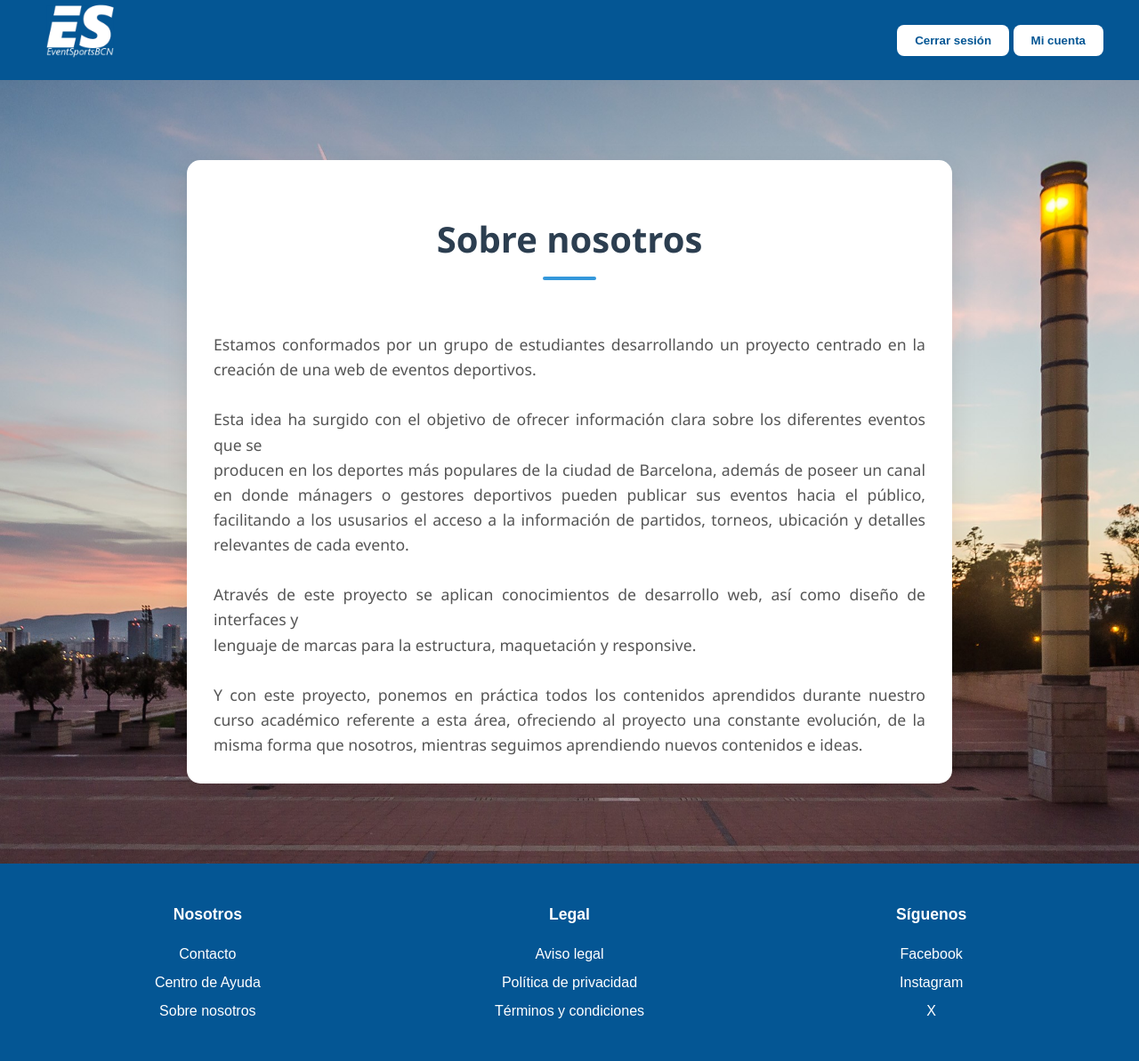
After one commit to alexBarrera457/ProjectEventSportsBCN, a PHP site: page /AboutUs.html in a window 1280 px wide. The commit adds this page. Shown: the whole page at 89% size. Run offline with PHP 8.4, Linux system fonts and the light colour scheme.

Commit message:
Cambios Finales

```diff
--- /dev/null
+++ b/AboutUs.css
@@ -0,0 +1,108 @@
+body, html {
+    margin: 0;
+    padding: 0;
+    height: 100%;
+    font-family: Arial, Helvetica, sans-serif;
+}
+
+.header_web {
+    display: flex;
+    justify-content: space-between;
+    align-items: center;
+    background-color: #045694;
+    padding: 10px 40px;
+    height: 70px;
+}
+
+.logo img {
+    height: 120px;
+}
+
+.but input[type="button"] {
+    background-color: white;
+    color: #045694;
+    border: none;
+    padding: 10px 20px;
+    border-radius: 8px;
+    cursor: pointer;
+    font-weight: bold;
+}
+
+.fondo {
+    background-image: url('Imagenes/Img_fondo_login_registro.jpg');
+    background-size: cover;
+    background-repeat: no-repeat;
+    background-position: center;
+    background-attachment: fixed;
+    min-height: 80vh;
+    display: flex;
+    justify-content: center;
+    align-items: center;
+    padding: 50px 20px;
+}
+
+
+.recuadro {
+    max-width: 800px;
+    margin: 40px auto;
+    padding: 30px;
+    background-color: #ffffff;
+    border-radius: 15px;
+    box-shadow: 0 10px 30px rgba(0, 0, 0, 0.1);
+    font-family: 'Segoe UI', Tahoma, Geneva, Verdana, sans-serif;
+    line-height: 1.6;
+    color: #333;
+}
+
+.title1 h1 {
+    font-size: 2.5rem;
+    color: #2c3e50;
+    text-align: center;
+    margin-bottom: 20px;
+    position: relative;
+    padding-bottom: 10px;
+}
+
+.title1 h1::after {
+    content: '';
+    display: block;
+    width: 60px;
+    height: 4px;
+    background-color: #3498db;
+    margin: 10px auto 0;
+    border-radius: 2px;
+}
+
+.text {
+    font-size: 1.1rem;
+    text-align: justify;
+    color: #555;
+    white-space: pre-line;
+}
+
+.foot {
+    background-color: #045694;
+    padding: 40px;
+    display: grid;
+    grid-template-columns: repeat(3, 1fr);
+    gap: 20px;
+    color: white;
+    justify-items: center;
+    align-items: start;
+    text-align: center;
+}
+
+.foot a {
+    color: white;
+    text-decoration: none;
+}
+
+.foot div {
+    line-height: 2.0;
+}
+
+.foot strong {
+    display: inline-block;
+    margin-bottom: 10px;
+    font-size: 1.1em;
+}
--- /dev/null
+++ b/AboutUs.html
@@ -0,0 +1,65 @@
+<!doctype html>
+<html lang="en">
+  <head>
+    <meta charset="UTF-8" />
+    <meta name="viewport" content="width=device-width, initial-scale=1.0" />
+    <link rel="stylesheet" href="AboutUs.css" />
+    <link rel="stylesheet" href="global.css" />
+    <title>About Us</title>
+  </head>
+  <body>
+    <header>
+      <div class="header_web">
+        <div class="logo">
+          <a href="HomeMenu.html"><img src="Imagenes/Logo1.png" /></a>
+        </div>
+        <div class="but">
+          <a href="Login.html"><input type="button" value="Cerrar sesión" /></a>
+          <a href="Profile.html"><input type="button" value="Mi cuenta" /></a>
+        </div>
+      </div>
+    </header>
+
+    <div class="fondo">
+    <div class="recuadro">
+      <div class="title1">
+        <h1>Sobre nosotros</h1>
+      </div>
+      <div class="text">
+        Estamos conformados por un grupo de estudiantes desarrollando un proyecto centrado en la creación de una web de eventos deportivos.
+
+        Esta idea ha surgido con el objetivo de ofrecer información clara sobre los diferentes eventos que se
+        producen en los deportes más populares de la ciudad de Barcelona, además de poseer un canal en donde mánagers o gestores deportivos pueden publicar sus eventos hacia el público, facilitando a los ususarios el acceso a la información de partidos, torneos, ubicación y detalles relevantes de cada evento.
+
+        Através de este proyecto se aplican conocimientos de desarrollo web, así como diseño de interfaces y
+        lenguaje de marcas para la estructura, maquetación y responsive.
+
+        Y con este proyecto, ponemos en práctica todos los contenidos aprendidos durante nuestro curso académico referente a esta área, ofreciendo al proyecto una constante evolución, de la misma forma que nosotros, mientras seguimos aprendiendo nuevos contenidos e ideas.
+    </div>
+    </div>
+    </div>
+
+    <footer class="foot">
+      <div class="about_us">
+        <strong>Nosotros</strong><br />
+        <a href="">Contacto</a><br />
+        <a href="">Centro de Ayuda</a><br />
+        <a href="AboutUs.html">Sobre nosotros</a>
+      </div>
+
+      <div class="legal">
+        <strong>Legal</strong><br />
+        <a href="">Aviso legal</a><br />
+        <a href="">Política de privacidad</a><br />
+        <a href="">Términos y condiciones</a>
+      </div>
+
+      <div class="follow">
+        <strong>Síguenos</strong><br />
+        Facebook <br />
+        Instagram<br />
+        X<br />
+      </div>
+    </footer>
+  </body>
+</html>
--- a/HomeMenu.html
+++ b/HomeMenu.html
@@ -4,6 +4,7 @@
     <meta charset="UTF-8">
     <meta name="viewport" content="width=device-width, initial-scale=1.0">
     <link rel="stylesheet" href="HomeMenu.css" />
+    <link rel="stylesheet" href="global.css">
     <title>Menú principal</title>
 </head>
 <body>
@@ -13,10 +14,8 @@
             <div class="logo">
                 <img src="Imagenes/Logo1.png">
             </div>
-            <div class="cerrar_sesion">
+            <div class="but">
                 <a href="Login.html"><input type="button" value="Cerrar sesión"></a>
-            </div>
-            <div class="profile_but">
                 <a href="Profile.html"><input type="button" value="Mi cuenta"></a>
             </div>
         </div>
--- a/ListSport.html
+++ b/ListSport.html
@@ -4,6 +4,7 @@
     <meta charset="UTF-8">
     <meta name="viewport" content="width=device-width, initial-scale=1.0">
     <link rel="stylesheet" href="ListSport.css" />
+    <link rel="stylesheet" href="global.css">
     <title>Lista de deportes</title>
 </head>
 <body>
@@ -14,6 +15,7 @@
       <div class="boton_header">
         <h4>
           <a href="Login.html"><input type="button" value="Cerrar sesión" /></a>
+          <a href="Profile.html"><input type="button" value="Mi cuenta" /></a>
         </h4>
       </div>
     </div>
@@ -25,7 +27,7 @@
         <img src="Imagenes/Futbol.jpeg">
         <h4>Fútbol</h4>
         <a href = ""><input type="button" value="Seguir deporte"></a>
-        <a href="EventFootball.html">Ir al deporte ⮕</a>
+        <a href="Football.html">Ir al deporte ⮕</a>
     </div>
 
     <div class="recuadro_baloncesto">
--- a/Login.css
+++ b/Login.css
@@ -75,7 +75,7 @@ body, html {
     background-color: #fafafa;
 }
 
-.form input[type="submit"] {
+.form input[type="button"] {
     background-color: #045694;
     color: white;
     border: none;
--- a/Login.html
+++ b/Login.html
@@ -4,6 +4,7 @@
     <meta charset="UTF-8" />
     <meta name="viewport" content="width=device-width, initial-scale=1.0" />
     <link rel="stylesheet" href="Login.css" />
+    <link rel="stylesheet" href="global.css">
     <title>Iniciar sesión</title>
   </head>
   <body>
--- a/Profile.html
+++ b/Profile.html
@@ -4,6 +4,7 @@
     <meta charset="UTF-8" />
     <meta name="viewport" content="width=device-width, initial-scale=1.0" />
     <link rel="stylesheet" href="Profile.css" />
+    <link rel="stylesheet" href="global.css">
     <title>Perfil</title>
   </head>
   <body>
--- a/SingUp.css
+++ b/SingUp.css
@@ -76,7 +76,7 @@ body, html {
     font-weight: bold;
 }
 
-.botones_form input[type="submit"] {
+.botones_form input[type="button"] {
     background-color: #045694;
     color: white;
     border: none;
--- a/SingUp.html
+++ b/SingUp.html
@@ -4,6 +4,7 @@
     <meta charset="UTF-8">
     <meta name="viewport" content="width=device-width, initial-scale=1.0">
     <link rel="stylesheet" href="SingUp.css" />
+    <link rel="stylesheet" href="global.css">
     <title>Registrarse</title>
 <!DOCTYPE html>
 <html lang="en">
--- a/global.css
+++ b/global.css
@@ -1,7 +1,7 @@
-:root{
-    ---color-black-text: #ffff;
-}
-
 body{
-    color: var(---color-black-text);
-}
+        color: var(---color-black-text);
+    }
+    a{
+        text-decoration: none;
+        color: black;
+    }
```
Also changed, not shown: EventFootball.css (added, +130 -0 lines), EventFootball.html (+77 -0 lines), Football.css (+102 -0 lines), Football.html (+65 -1 lines), HomeMenu.css (+7 -12 lines), Imagenes/maps.jpeg (added).
